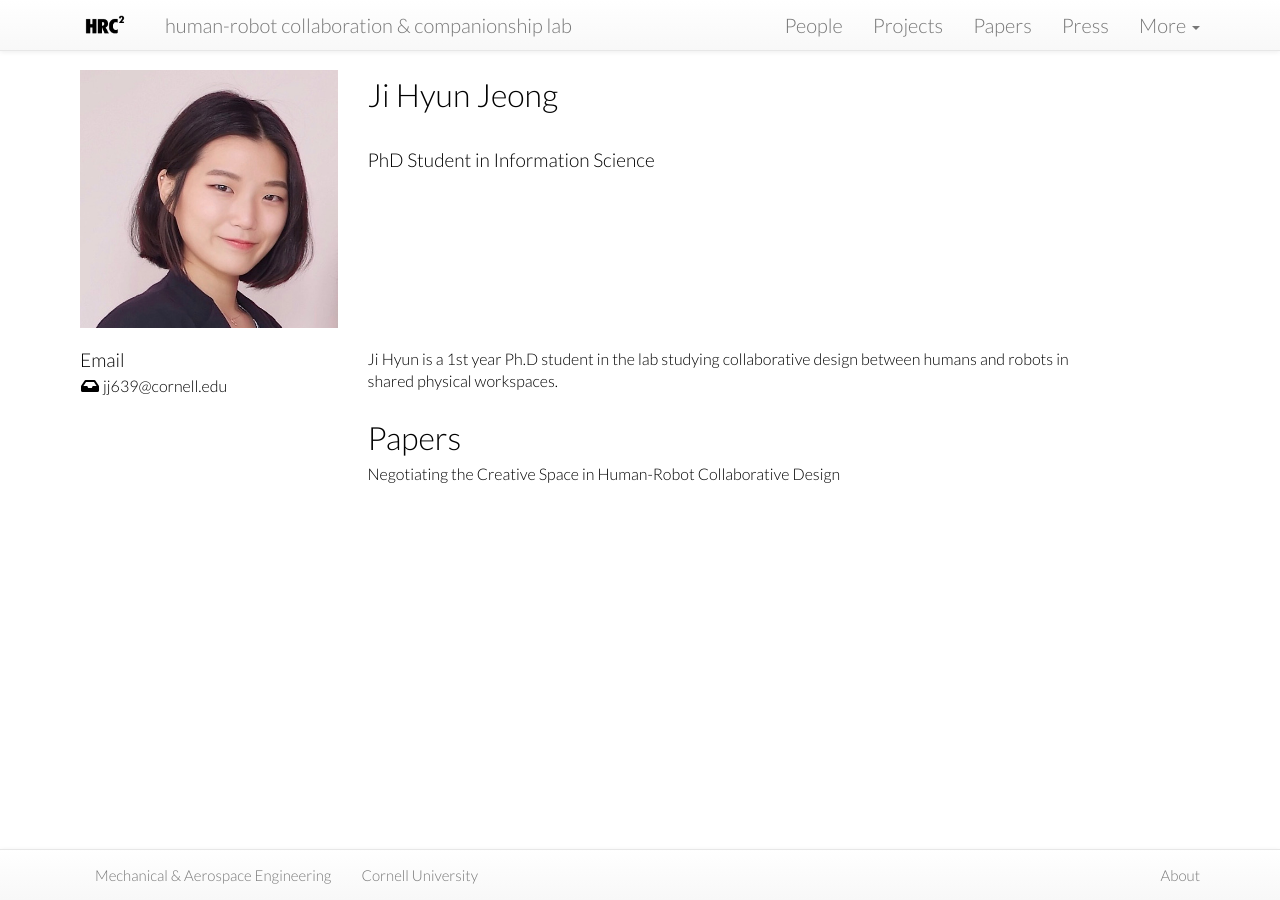
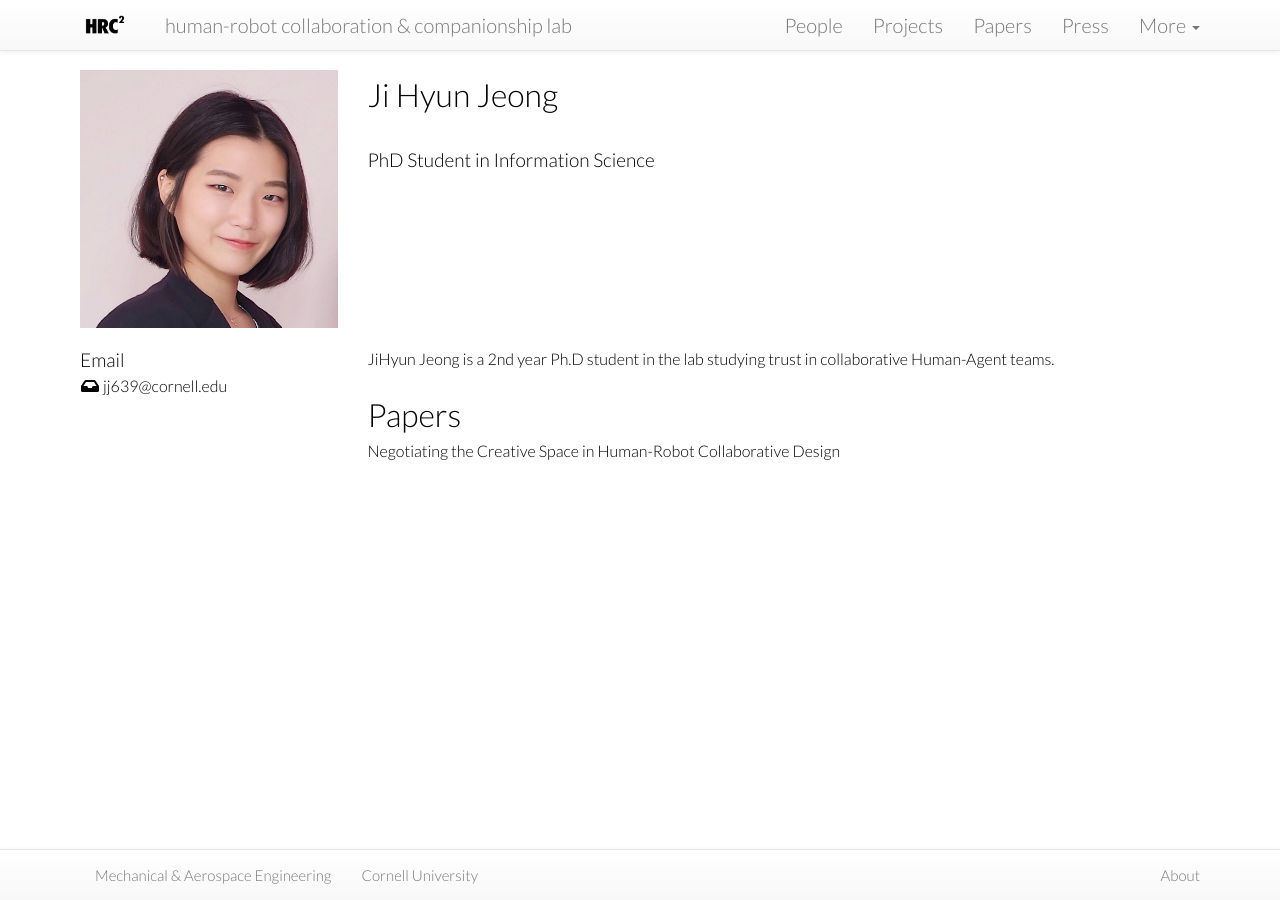
Before and after one commit to hrc2/hrc2.github.io, a Jekyll site: the page built from people/_posts/2018-08-01-jihyun-jeong.md, in a window 1280 px wide. Built offline with Jekyll 4.4.1, drawn with Linux system fonts in a browser that asks for light colours; nearby versions of some CDN libraries; some web fonts are replaced.

Commit message:
profile update

```diff
--- a/people/_posts/2018-08-01-jihyun-jeong.md
+++ b/people/_posts/2018-08-01-jihyun-jeong.md
@@ -14,4 +14,4 @@ cv:
 alum: false
 ---
 
-Ji Hyun is a 1st year Ph.D student in the lab studying collaborative design between humans and robots in shared physical workspaces.
+JiHyun Jeong is a 2nd year Ph.D student in the lab studying trust in collaborative Human-Agent teams.
```
